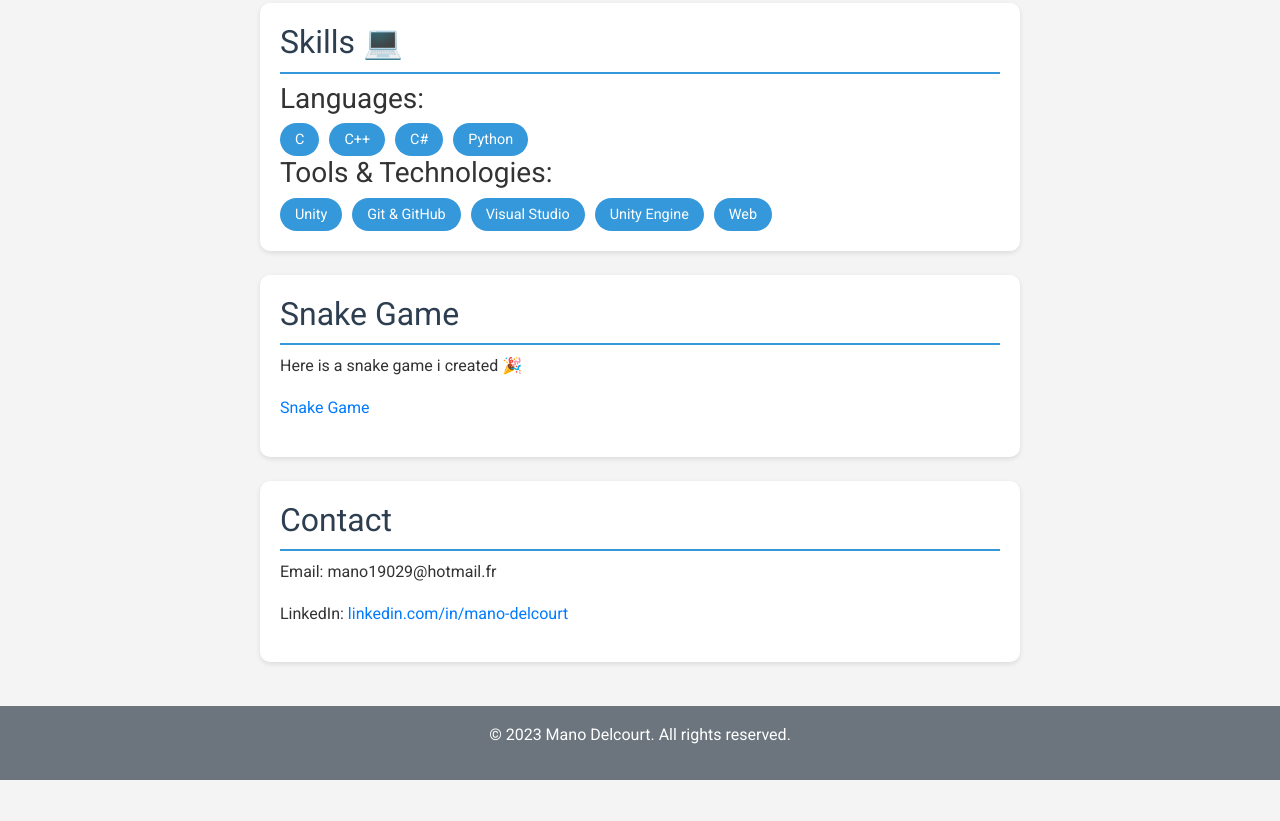
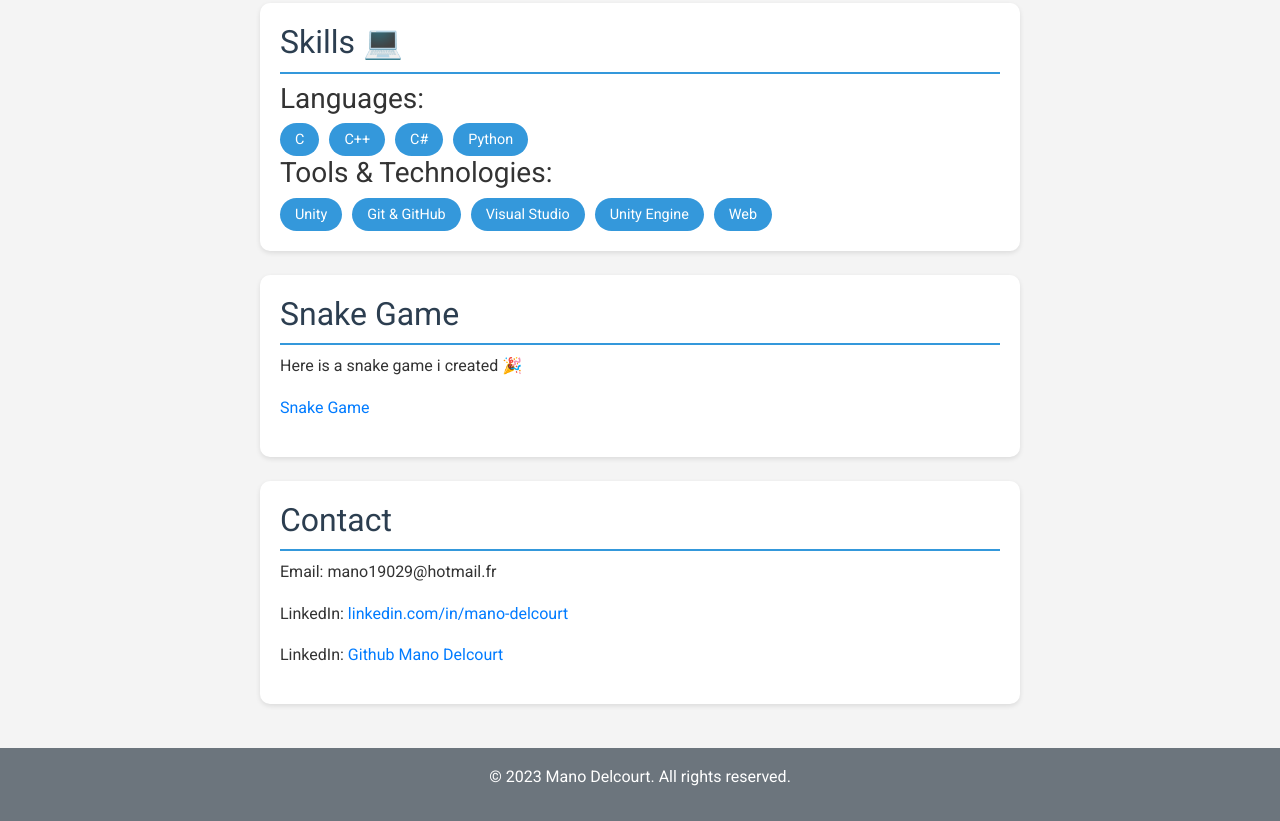
Before and after one commit to Maniok19/Maniok19.github.io, a plain HTML site: page index.html in a window 1280 px wide. Shown: the part 783-1604 px from the top of the page. Before the commit the page ends 1563 px from the top, so only its background shows below. Drawn offline with nearby package versions, Linux system fonts and the light colour scheme.

Commit message:
Add GitHub link to contact section in index.html

```diff
--- a/index.html
+++ b/index.html
@@ -54,6 +54,7 @@
             <h2>Contact</h2>
             <p>Email: mano19029@hotmail.fr</p>
             <p>LinkedIn: <a href="https://www.linkedin.com/in/mano-delcourt-662a11155/" target="_blank">linkedin.com/in/mano-delcourt</a></p>
+            <p>LinkedIn: <a href="https://github.com/Maniok19" target="_blank">Github Mano Delcourt</a></p>
         </div>
     </div>
     <footer class="bg-secondary text-white text-center py-3">
```
